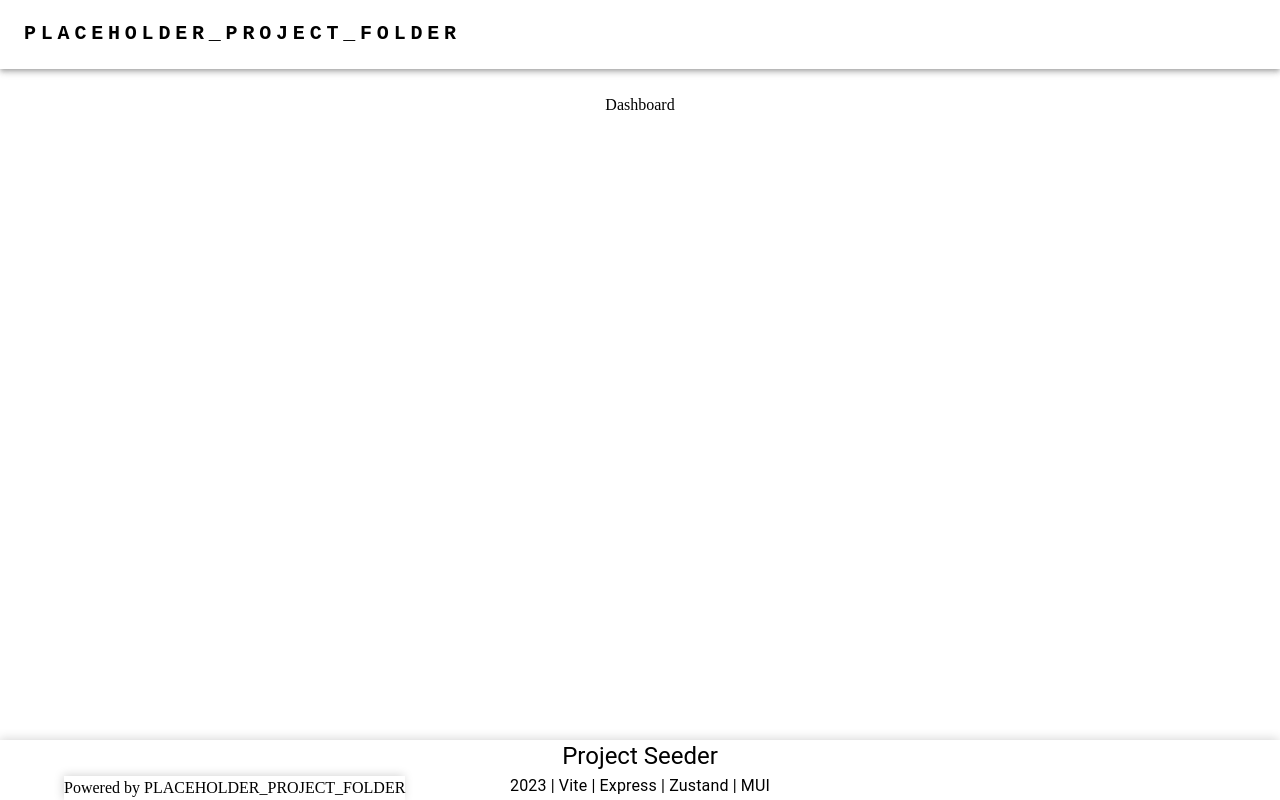
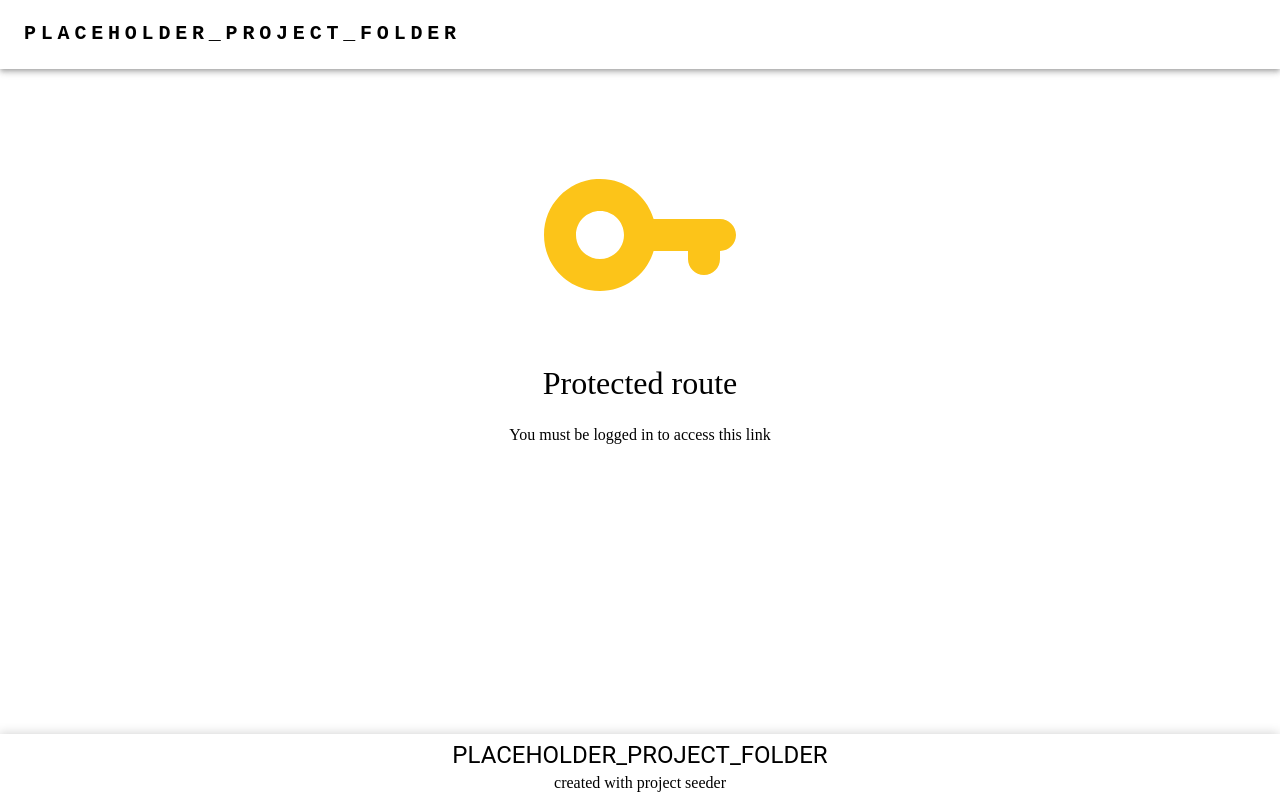
Before and after one commit to OmarBeslic/project-seeder, a React (Vite) app in the folder templates/ssr-mui/: page /dashboard in a window 1280 px wide. Built offline with nearby package versions, Linux system fonts and the light colour scheme.

Commit message:
Authentication; Protected route and 404 route design;

```diff
--- a/templates/ssr-mui/server.js
+++ b/templates/ssr-mui/server.js
@@ -10,7 +10,6 @@ import { getStyle, getUser } from "./src/api.js";
 import { getRouteParams, prepareStyleCSS } from "./src/helpers.js";
 
 import { prefetchRoutes } from "./src/prefetchRoutes.js";
-import { COOKIE_NAME_JWT } from "./types.js";
 
 const __dirname = path.dirname(fileURLToPath(import.meta.url));
 
--- a/templates/ssr-mui/src/App.jsx
+++ b/templates/ssr-mui/src/App.jsx
@@ -1,23 +1,40 @@
 import { Route, Routes } from "react-router-dom";
 
 import { routes } from "./routes";
+import useStore from "./store";
 
 import Layout from "./components/layout";
+import Protected from "./pages/Protected";
 
 function App() {
+  const { user } = useStore();
+
   return (
     <>
       <Routes>
         {/* Use Layout as a wrapper for whole app (every route) */}
         <Route element={<Layout />}>
           {/* Render routes */}
-          {routes.map((route) => (
-            <Route
-              key={route.slug}
-              path={route.path}
-              element={<route.component />}
-            ></Route>
-          ))}
+          {routes.map((route) => {
+            // Return protected route if user not logged in and route requires authentication
+            if (!user && route.authentication) {
+              return (
+                <Route
+                  key={route.slug}
+                  path={route.path}
+                  element={<Protected />}
+                ></Route>
+              );
+            }
+
+            return (
+              <Route
+                key={route.slug}
+                path={route.path}
+                element={<route.component />}
+              ></Route>
+            );
+          })}
         </Route>
       </Routes>
     </>
--- a/templates/ssr-mui/src/components/footer.jsx
+++ b/templates/ssr-mui/src/components/footer.jsx
@@ -5,12 +5,11 @@ export default function Footer() {
     <Container className="footer">
       <Grid container direction="column" alignItems="center">
         <Grid item xs={12}>
-          <Typography variant="h5">Project Seeder</Typography>
+          <Typography variant="h5">PLACEHOLDER_PROJECT_FOLDER</Typography>
         </Grid>
         <Grid item xs={12}>
-          <Typography variant="subtitle1">
-            {`${new Date().getFullYear()} | Vite | Express | Zustand | MUI`}
-          </Typography>
+          <span style={{ fontWeight: 300 }}>created with </span>
+          <span style={{ fontWeight: 500 }}>project seeder </span>
         </Grid>
       </Grid>
     </Container>
--- a/templates/ssr-mui/src/components/header.jsx
+++ b/templates/ssr-mui/src/components/header.jsx
@@ -65,7 +65,7 @@ const MenuLoggedIn = ({
         onClose={handleCloseUserMenu}
       >
         {loggedInMenu?.map((item) => (
-          <MenuItem key={`item${item}`} onClick={handleCloseUserMenu}>
+          <MenuItem key={`item${item.title}`} onClick={handleCloseUserMenu}>
             <NavLink
               className={({ isActive, isPending }) =>
                 isPending ? "link pending" : isActive ? "link active" : "link"
@@ -261,7 +261,10 @@ export default function Header() {
               }}
             >
               {pages.map((page) => (
-                <MenuItem key={`page${page.title}`} onClick={handleCloseNavMenu}>
+                <MenuItem
+                  key={`page${page.title}`}
+                  onClick={handleCloseNavMenu}
+                >
                   <Typography textAlign="center">
                     <NavLink
                       className={({ isActive, isPending }) =>
--- a/templates/ssr-mui/src/index.css
+++ b/templates/ssr-mui/src/index.css
@@ -71,12 +71,36 @@ a.link.active {
   margin: 10px 0px;
 }
 
+/* Protected and 404 */
+.protected-wrapper,
+.fourofour-wrapper {
+  margin-top: 70px;
+}
+
+.protected-wrapper .icon,
+.fourofour-wrapper .icon {
+  max-height: 192px;
+  max-width: 192px;
+}
+
+.protected-title,
+.fourofour-title {
+  font-weight: 300;
+  margin-bottom: 10px;
+}
+
+.protected-subtitle,
+.fourofour-subtitle {
+  font-weight: 200;
+}
+
 /* Footer */
 .footer {
   background: var(--layerOneBackgroundColor) !important;
   color: var(--layerOneTextColor) !important;
   margin: 0px !important;
   max-width: none !important;
+  padding: 5px 0px;
   box-shadow: -1px -1px 10px #0000002b;
   position: fixed;
   bottom: 0;
--- a/templates/ssr-mui/src/pages/FourOfour.jsx
+++ b/templates/ssr-mui/src/pages/FourOfour.jsx
@@ -1,3 +1,13 @@
+const FOUROFOUR_ICON_PATH = "/assets/img/404.svg";
+
 export default function FourOfour() {
-  return <div>404</div>;
+  return (
+    <div className="fourofour-wrapper">
+      <img className="icon" src={FOUROFOUR_ICON_PATH} />
+      <h1 className="fourofour-title">404</h1>
+      <p className="fourofour-subtitle">
+        Looks like the page you're looking for doesn't exist
+      </p>
+    </div>
+  );
 }
--- /dev/null
+++ b/templates/ssr-mui/src/pages/Protected.jsx
@@ -0,0 +1,13 @@
+const PROTECTED_ICON_PATH = "/assets/img/protected.svg";
+
+export default function Protected() {
+  return (
+    <div className="protected-wrapper">
+      <img className="icon" src={PROTECTED_ICON_PATH} />
+      <h1 className="protected-title">Protected route</h1>
+      <p className="protected-subtitle">
+        You must be logged in to access this link
+      </p>
+    </div>
+  );
+}
--- a/templates/ssr-mui/src/routes.js
+++ b/templates/ssr-mui/src/routes.js
@@ -30,13 +30,13 @@ export const routes = [
   {
     path: "/dashboard",
     slug: "dashboard",
-    authenticated: true,
+    authentication: true,
     component: Dashboard,
   },
   {
     path: "/users",
     slug: "users",
-    authenticated: true,
+    authentication: true,
     component: Users,
   },
   {
```
Also changed, not shown: templates/ssr-mui/.eslintrc.cjs, templates/ssr-mui/public/assets/img/404.svg (added), templates/ssr-mui/public/assets/img/protected.svg (added).
